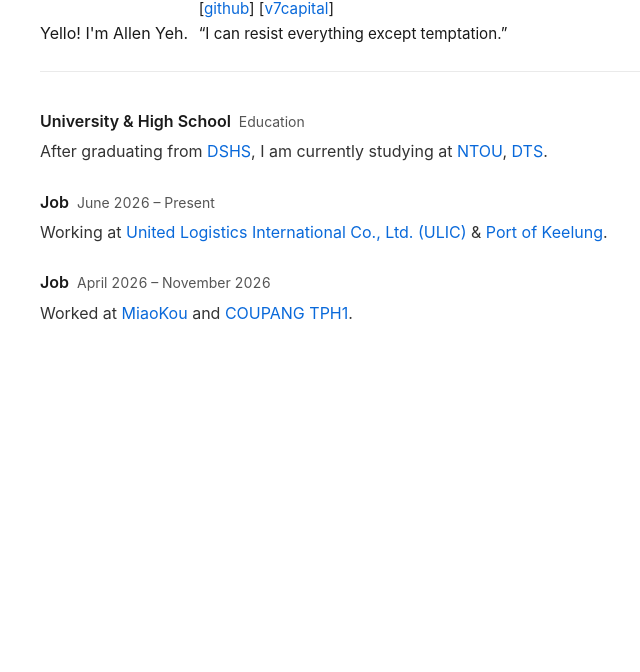
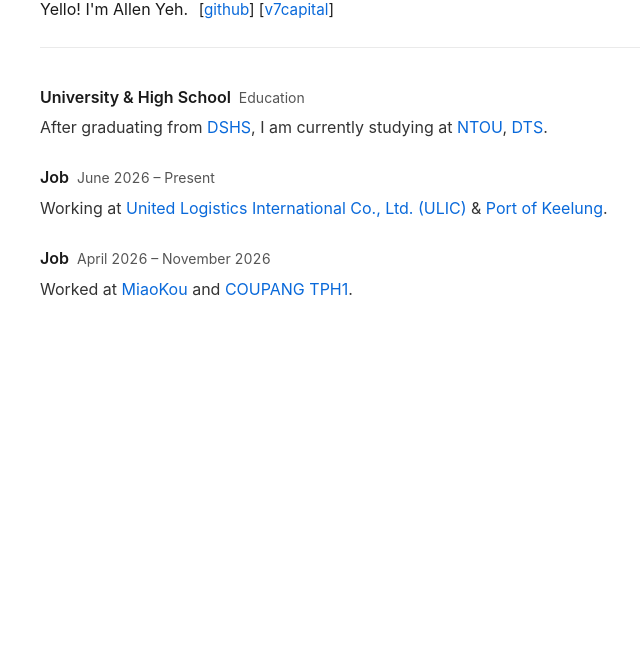
Before and after one commit to allenyeh95/allenyeh95.github.io, a plain HTML site: page index.html in a window 1280 px wide. Shown: the part 128-800 px from the top of the page, without its empty margins (284-924 px from the left). Drawn offline with Linux system fonts and the light colour scheme.

Commit message:
Add GitHub link and remove quote in index.html

```diff
--- a/index.html
+++ b/index.html
@@ -118,10 +118,11 @@
     <h1>Allen Yeh</h1>
     <p class="intro">
       Yello! I'm Allen Yeh.
+
       <span class="links">
         [<a href="https://github.com/allenyeh95" target="_blank" rel="noopener">github</a>]
-        [<a href="https://app.hyperliquid.xyz/join/V77TV" target="_blank" rel="noopener">v7capital</a>]<br>
-        “I can resist everything except temptation.”
+        [<a href="https://app.hyperliquid.xyz/join/V77TV" target="_blank" rel="noopener">v7capital</a>]
+
       </span>
     </p>
   </header>
```
